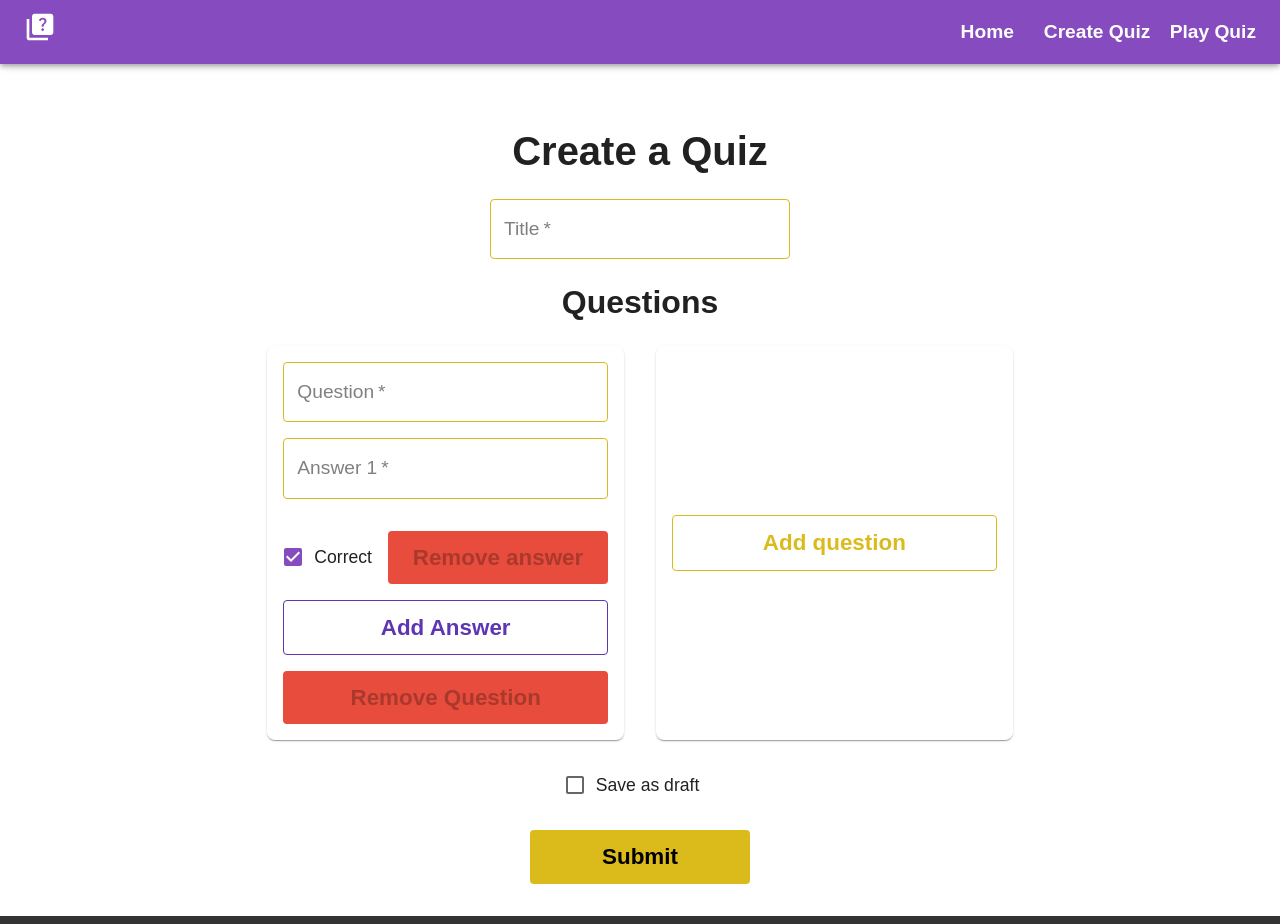
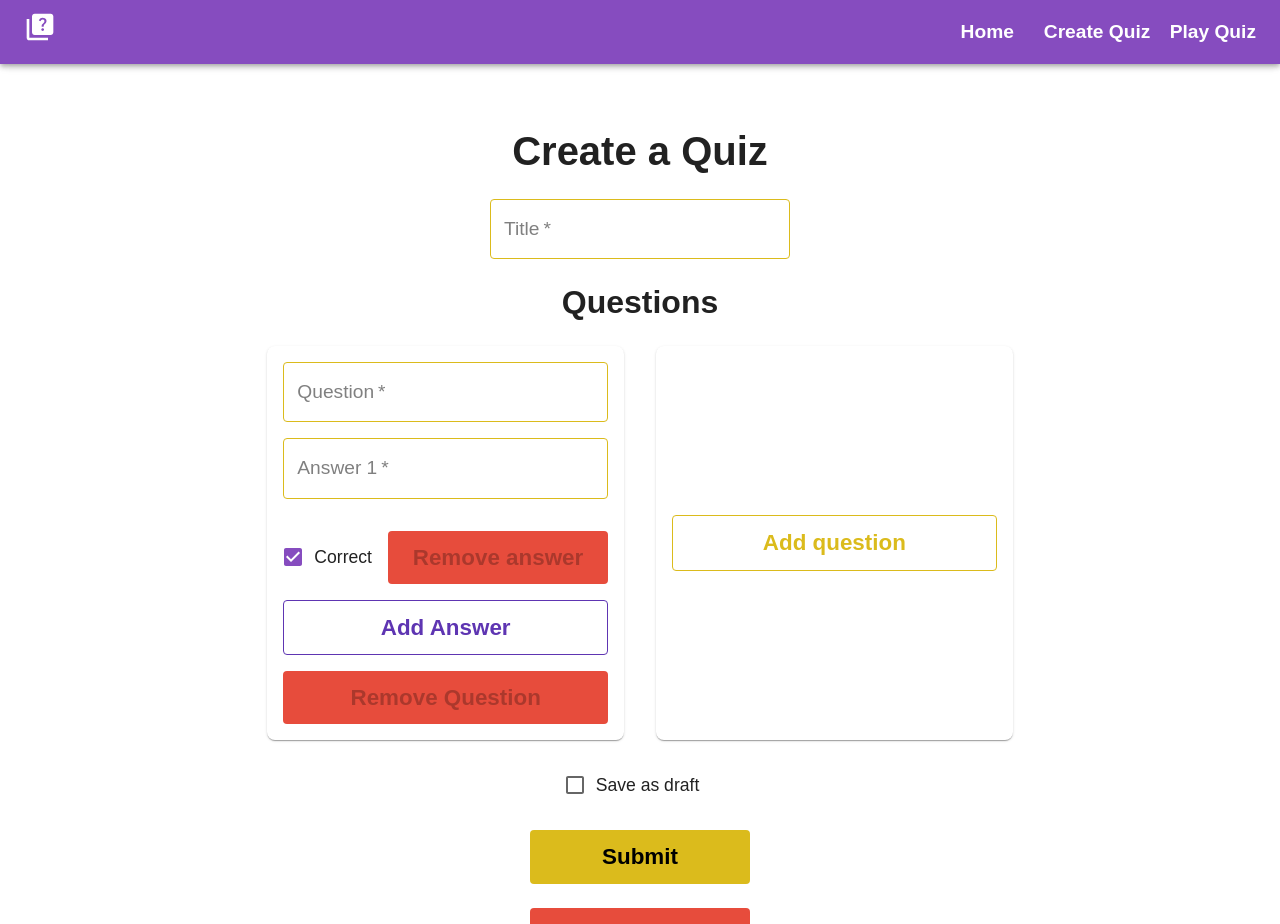
Before and after one commit to nik191010/react-quiz, a React (Create React App) app: page /create in a window 1280 px wide. Shown: the top 924 px of the page. Built offline with nearby package versions, Linux system fonts and the light colour scheme.

Commit message:
Create Quizzes: Delete Quizzes

```diff
--- /dev/null
+++ b/src/components/QuizForm/QuizForm.tsx
@@ -0,0 +1,183 @@
+import React from 'react';
+import {
+  Container,
+  Box,
+  Typography,
+  TextField,
+  Button,
+  FormControl,
+  FormGroup,
+  FormControlLabel,
+  Checkbox,
+} from '@mui/material';
+
+import {
+  boxAnswers,
+  boxCheckbox,
+  boxGrid,
+  boxQuestion,
+  container,
+  form,
+  formControl,
+  fullWidth,
+  newQuestion,
+} from './styles';
+
+interface QuizFormProps {
+  quizId?: string;
+  handleSubmit: (e: React.FormEvent) => void;
+  draft: boolean;
+  title: string;
+  handleTitleChange: (e: React.ChangeEvent<HTMLInputElement>) => void;
+  questions: {
+    id: number;
+    text: string;
+    answers: { id: number; text: string; correct: boolean }[];
+  }[];
+  handleQuestionChange: (questionIndex: number, value: string) => void;
+  handleAnswerChange: (questionIndex: number, answerIndex: number, value: string) => void;
+  markCorrect: (questionIndex: number, answerIndex: number) => void;
+  removeAnswer: (questionIndex: number, answerIndex: number) => void;
+  addAnswer: (questionIndex: number) => void;
+  removeQuestion: (questionIndex: number) => void;
+  addQuestion: () => void;
+  handleDraftChange: () => void;
+  removeQuiz: () => void;
+}
+
+const QuizForm: React.FC<QuizFormProps> = ({
+  quizId,
+  handleSubmit,
+  draft,
+  title,
+  handleTitleChange,
+  questions,
+  handleQuestionChange,
+  handleAnswerChange,
+  markCorrect,
+  removeAnswer,
+  addAnswer,
+  removeQuestion,
+  addQuestion,
+  handleDraftChange,
+  removeQuiz,
+}) => {
+  return (
+    <>
+      <Container sx={container} maxWidth="md">
+        <Box sx={form} component="form" onSubmit={handleSubmit}>
+          <Typography variant="h1">
+            {quizId ? `Edit Quiz${draft === true ? ' - Draft' : ''}` : 'Create a Quiz'}
+          </Typography>
+
+          <FormControl sx={formControl}>
+            <TextField
+              label="Title"
+              value={title}
+              onChange={handleTitleChange}
+              variant="outlined"
+              required
+            />
+          </FormControl>
+
+          <Typography variant="h2">Questions</Typography>
+          <Box sx={boxGrid}>
+            {questions.map((question, questionIndex) => (
+              <Box key={question.id} sx={boxQuestion}>
+                <FormControl sx={fullWidth}>
+                  <TextField
+                    label="Question"
+                    value={question.text}
+                    onChange={(e) => handleQuestionChange(questionIndex, e.target.value)}
+                    variant="outlined"
+                    required
+                  />
+                </FormControl>
+
+                {question.answers.map((answer, answerIndex) => (
+                  <Box key={answer.id} sx={boxAnswers}>
+                    <FormControl sx={fullWidth}>
+                      <TextField
+                        label={`Answer ${answerIndex + 1}`}
+                        value={answer.text}
+                        onChange={(e) =>
+                          handleAnswerChange(questionIndex, answerIndex, e.target.value)
+                        }
+                        required
+                        variant="outlined"
+                      />
+                    </FormControl>
+                    <Box sx={boxCheckbox}>
+                      <FormGroup>
+                        <FormControlLabel
+                          control={
+                            <Checkbox
+                              checked={answer.correct}
+                              onChange={() => markCorrect(questionIndex, answerIndex)}
+                            />
+                          }
+                          label="Correct"
+                        />
+                      </FormGroup>
+                      <Button
+                        onClick={() => removeAnswer(questionIndex, answerIndex)}
+                        variant="text"
+                        color="error"
+                        disabled={question.answers.length <= 1}
+                      >
+                        Remove answer
+                      </Button>
+                    </Box>
+                  </Box>
+                ))}
+
+                <Button
+                  onClick={() => addAnswer(questionIndex)}
+                  sx={fullWidth}
+                  variant="outlined"
+                  color="secondary"
+                  disabled={question.answers.length >= 4}
+                >
+                  Add Answer
+                </Button>
+                <Button
+                  onClick={() => removeQuestion(questionIndex)}
+                  sx={fullWidth}
+                  variant="text"
+                  color="error"
+                  disabled={questions.length <= 1}
+                >
+                  Remove Question
+                </Button>
+              </Box>
+            ))}
+            <Box sx={newQuestion}>
+              <Button sx={fullWidth} onClick={addQuestion} variant="outlined" color="primary">
+                Add question
+              </Button>
+            </Box>
+          </Box>
+
+          <Box>
+            <FormGroup>
+              <FormControlLabel
+                control={<Checkbox checked={draft} onChange={handleDraftChange} />}
+                label="Save as draft"
+              />
+            </FormGroup>
+          </Box>
+
+          <Button type="submit" variant="text" color="primary">
+            {quizId ? 'Update Quiz' : 'Submit'}
+          </Button>
+          <Button onClick={removeQuiz} variant="text" color="error">
+            Remove Quiz
+          </Button>
+        </Box>
+      </Container>
+    </>
+    // check
+  );
+};
+
+export default QuizForm;
--- a/src/pages/CreateQuizPage/CreateQuizPage.tsx
+++ b/src/pages/CreateQuizPage/CreateQuizPage.tsx
@@ -1,42 +1,35 @@
 import React, { useEffect, useState } from 'react';
-import { useParams } from 'react-router-dom';
-import {
-  Container,
-  Box,
-  Typography,
-  TextField,
-  Button,
-  FormControl,
-  FormGroup,
-  FormControlLabel,
-  Checkbox,
-} from '@mui/material';
+import { useNavigate, useParams } from 'react-router-dom';
+import { Snackbar } from '@mui/material';
 import Layout from '../../components/Layout';
-import {
-  boxAnswers,
-  boxCheckbox,
-  boxGrid,
-  boxQuestion,
-  container,
-  form,
-  formControl,
-  fullWidth,
-  newQuestion,
-} from './styles';
 
 import { Question, Quiz } from '../Home';
+import QuizForm from '../../components/QuizForm/QuizForm';
+
+const defaultQuestion = {
+  id: Date.now(),
+  text: '',
+  answers: [{ id: 1, text: '', correct: true }],
+};
 
 const CreateQuizPage: React.FC = () => {
+  const navigate = useNavigate();
   const { quizId } = useParams<{ quizId: string }>(); // id of the quiz
   const storedQuizzes = localStorage.getItem('quizzes'); // getting all quizzes
   const existingQuizzes: Quiz[] = storedQuizzes ? JSON.parse(storedQuizzes) : []; // if there's something, parse the quizzes
 
   // const [items, setItems] = useState<Quiz[]>(existingQuizzes);
   const [draft, setDraft] = useState<boolean>(false); // Saved as draft or not
-  const [questions, setQuestions] = useState<Question[]>([
-    { id: Date.now(), text: '', answers: [{ id: 1, text: '', correct: true }] },
-  ]); // Questions object
+
+  const [questions, setQuestions] = useState<Question[]>([defaultQuestion]); // Questions object
   const [title, setTitle] = useState<string>(''); // Title of the quiz
+  const [open, setOpen] = useState<boolean>(false);
+
+  // Mui notification message
+  const handleClose = (_event?: React.SyntheticEvent | Event, reason?: string) => {
+    if (reason === 'clickaway') return;
+    setOpen(false);
+  };
 
   // Load quiz if editing
   useEffect(() => {
@@ -189,116 +182,51 @@ const CreateQuizPage: React.FC = () => {
     // setItems(updatedQuizzes);
   };
 
+  // Remove quiz
+  const removeQuiz = () => {
+    // Set the default object, clear the title and draft
+    setQuestions([defaultQuestion]);
+    setTitle('');
+    setDraft(false);
+
+    // Save other quizzes without the current one
+    const updatedQuizzes = existingQuizzes.filter((quiz) => quiz.id.toString() !== quizId);
+    localStorage.setItem('quizzes', JSON.stringify(updatedQuizzes));
+
+    // Open the notification window and redirect the user to the 'create' page
+    setOpen(true);
+    setTimeout(() => {
+      navigate('/create');
+    }, 1500);
+  };
+
   return (
     <Layout>
-      <Container sx={container} maxWidth="md">
-        <Box sx={form} component="form" onSubmit={handleSubmit}>
-          <Typography variant="h1">
-            {quizId ? `Edit Quiz${draft === true ? ' - Draft' : ''}` : 'Create a Quiz'}
-          </Typography>
-
-          <FormControl sx={formControl}>
-            <TextField
-              label="Title"
-              value={title}
-              onChange={handleTitleChange}
-              variant="outlined"
-              required
-            />
-          </FormControl>
-
-          <Typography variant="h2">Questions</Typography>
-          <Box sx={boxGrid}>
-            {questions.map((question, questionIndex) => (
-              <Box key={question.id} sx={boxQuestion}>
-                <FormControl sx={fullWidth}>
-                  <TextField
-                    label="Question"
-                    value={question.text}
-                    onChange={(e) => handleQuestionChange(questionIndex, e.target.value)}
-                    variant="outlined"
-                    required
-                  />
-                </FormControl>
-
-                {question.answers.map((answer, answerIndex) => (
-                  <Box key={answer.id} sx={boxAnswers}>
-                    <FormControl sx={fullWidth}>
-                      <TextField
-                        label={`Answer ${answerIndex + 1}`}
-                        value={answer.text}
-                        onChange={(e) =>
-                          handleAnswerChange(questionIndex, answerIndex, e.target.value)
-                        }
-                        required
-                        variant="outlined"
-                      />
-                    </FormControl>
-                    <Box sx={boxCheckbox}>
-                      <FormGroup>
-                        <FormControlLabel
-                          control={
-                            <Checkbox
-                              checked={answer.correct}
-                              onChange={() => markCorrect(questionIndex, answerIndex)}
-                            />
-                          }
-                          label="Correct"
-                        />
-                      </FormGroup>
-                      <Button
-                        onClick={() => removeAnswer(questionIndex, answerIndex)}
-                        variant="text"
-                        color="error"
-                        disabled={question.answers.length <= 1}
-                      >
-                        Remove answer
-                      </Button>
-                    </Box>
-                  </Box>
-                ))}
-
-                <Button
-                  onClick={() => addAnswer(questionIndex)}
-                  sx={fullWidth}
-                  variant="outlined"
-                  color="secondary"
-                  disabled={question.answers.length >= 4}
-                >
-                  Add Answer
-                </Button>
-                <Button
-                  onClick={() => removeQuestion(questionIndex)}
-                  sx={fullWidth}
-                  variant="text"
-                  color="error"
-                  disabled={questions.length <= 1}
-                >
-                  Remove Question
-                </Button>
-              </Box>
-            ))}
-            <Box sx={newQuestion}>
-              <Button sx={fullWidth} onClick={addQuestion} variant="outlined" color="primary">
-                Add question
-              </Button>
-            </Box>
-          </Box>
-
-          <Box>
-            <FormGroup>
-              <FormControlLabel
-                control={<Checkbox checked={draft} onChange={handleDraftChange} />}
-                label="Save as draft"
-              />
-            </FormGroup>
-          </Box>
-
-          <Button type="submit" variant="text" color="primary">
-            {quizId ? 'Update Quiz' : 'Submit'}
-          </Button>
-        </Box>
-      </Container>
+      <QuizForm
+        quizId={quizId}
+        title={title}
+        handleTitleChange={handleTitleChange}
+        draft={draft}
+        handleDraftChange={handleDraftChange}
+        questions={questions}
+        handleQuestionChange={handleQuestionChange}
+        handleAnswerChange={handleAnswerChange}
+        markCorrect={markCorrect}
+        addAnswer={addAnswer}
+        removeAnswer={removeAnswer}
+        addQuestion={addQuestion}
+        removeQuestion={removeQuestion}
+        handleSubmit={handleSubmit}
+        removeQuiz={removeQuiz}
+      />
+      <Snackbar
+        sx={{ '& .MuiPaper-root': { backgroundColor: 'green', color: 'white' } }}
+        open={open}
+        onClose={handleClose}
+        message="The quiz has been deleted"
+        autoHideDuration={1200}
+        key="snackbar"
+      />
     </Layout>
   );
 };
--- a/src/pages/Home.tsx
+++ b/src/pages/Home.tsx
@@ -1,9 +1,10 @@
-import React from 'react';
+import React, { useState } from 'react';
 import { Link as RouterLink } from 'react-router-dom';
-import { Box, Button, Container, List, ListItem, Typography } from '@mui/material';
+import { Box, Button, Container, List, ListItem, Snackbar, Typography } from '@mui/material';
 import Layout from '../components/Layout';
 
 import Link from '@mui/material/Link';
+import theme from '../theme';
 
 export interface Answer {
   correct: boolean;
@@ -27,6 +28,23 @@ const Home: React.FC = () => {
   // Getting a list of saved quizzes from localStorage
   const storedQuizzes = localStorage.getItem('quizzes');
   const existingQuizzes: Quiz[] = storedQuizzes ? JSON.parse(storedQuizzes) : [];
+  const [quizzes, setQuizzes] = useState<Quiz[]>(existingQuizzes);
+  const [open, setOpen] = useState<boolean>(false);
+
+  // Remove quiz
+  const removeQuiz = (currentQuizId: number) => {
+    // Save other quizzes without the current one and open the notification message
+    const updatedQuizzes = existingQuizzes.filter((quiz) => quiz.id !== currentQuizId);
+    localStorage.setItem('quizzes', JSON.stringify(updatedQuizzes));
+    setQuizzes(updatedQuizzes);
+    setOpen(true);
+  };
+
+  // Mui notification message
+  const handleClose = (_event?: React.SyntheticEvent | Event, reason?: string) => {
+    if (reason === 'clickaway') return;
+    setOpen(false);
+  };
   return (
     <>
       <Layout>
@@ -56,24 +74,48 @@ const Home: React.FC = () => {
               <Typography variant="h2">List of Quizzes</Typography>
 
               <List>
-                {existingQuizzes.map((quiz: Quiz) => (
-                  <ListItem sx={{ padding: 0 }} key={quiz.id}>
-                    <Link
-                      sx={{ display: 'flex', gap: '0 0.3rem' }}
-                      component={RouterLink}
-                      to={`/create/${quiz.id}`}
-                    >
+                {quizzes.map((quiz: Quiz) => (
+                  <ListItem
+                    sx={{ padding: 0, display: 'flex', alignItems: 'flex-start', gap: '.5rem' }}
+                    key={quiz.id}
+                  >
+                    <Link sx={{ display: 'flex' }} component={RouterLink} to={`/create/${quiz.id}`}>
                       <Box>
                         {quiz.title.charAt(0).toUpperCase() + quiz.title.toLowerCase().slice(1)}
                       </Box>
                       <Box>{quiz.draft && '- Draft'}</Box>
                     </Link>
+                    <Button
+                      onClick={() => removeQuiz(quiz.id)}
+                      sx={{
+                        all: 'initial',
+                        fontFamily: 'Arial, sans-serif',
+                        fontSize: '.7rem',
+                        color: theme.palette.primary.main,
+                        cursor: 'pointer',
+                        padding: '.1rem',
+                        transition: 'all ease-in 0.5s',
+                        '&:hover': {
+                          color: '#000',
+                        },
+                      }}
+                    >
+                      X
+                    </Button>
                   </ListItem>
                 ))}
               </List>
             </Box>
           </Box>
         </Container>
+        <Snackbar
+          sx={{ '& .MuiPaper-root': { backgroundColor: 'green', color: 'white' } }}
+          open={open}
+          onClose={handleClose}
+          message="The quiz has been deleted"
+          autoHideDuration={1500}
+          key="snackbar"
+        />
       </Layout>
     </>
   );
```
Also changed, not shown: src/components/QuizForm/styles.ts (renamed from src/pages/CreateQuizPage/styles.ts).
